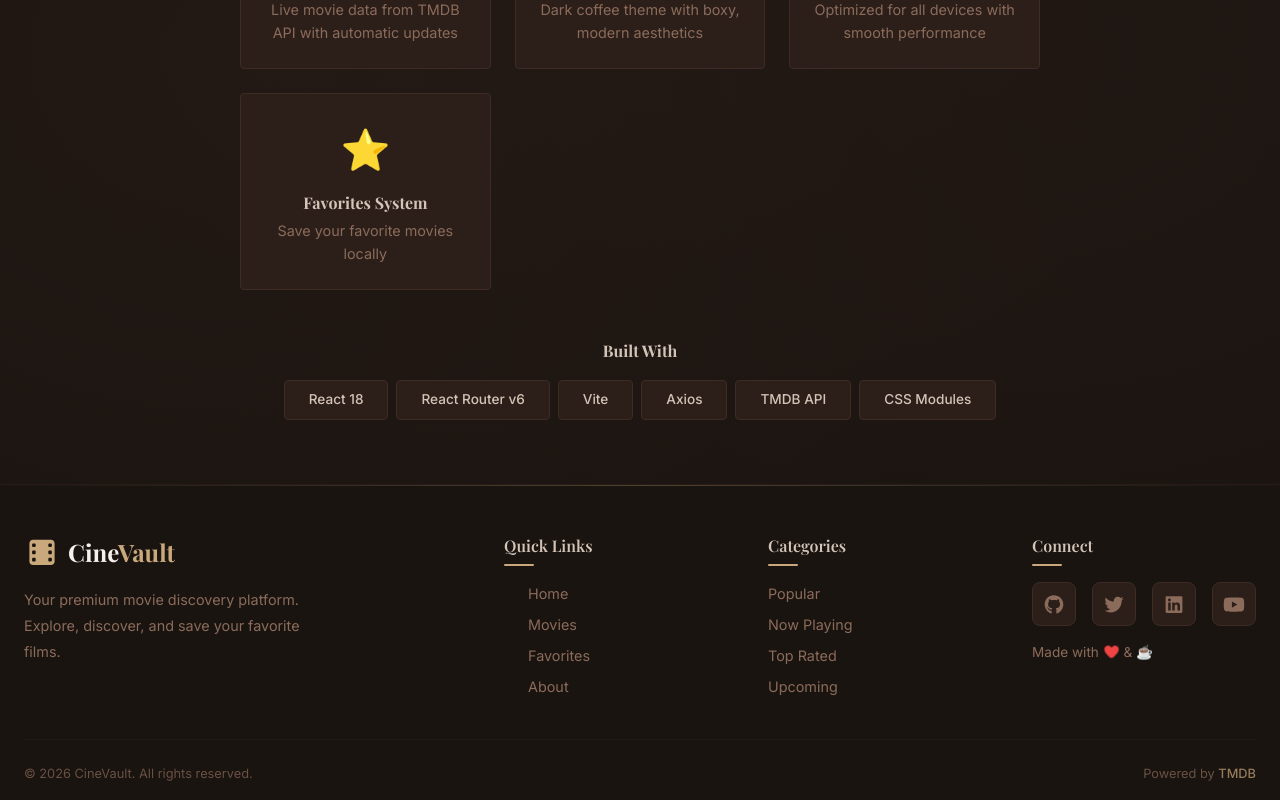
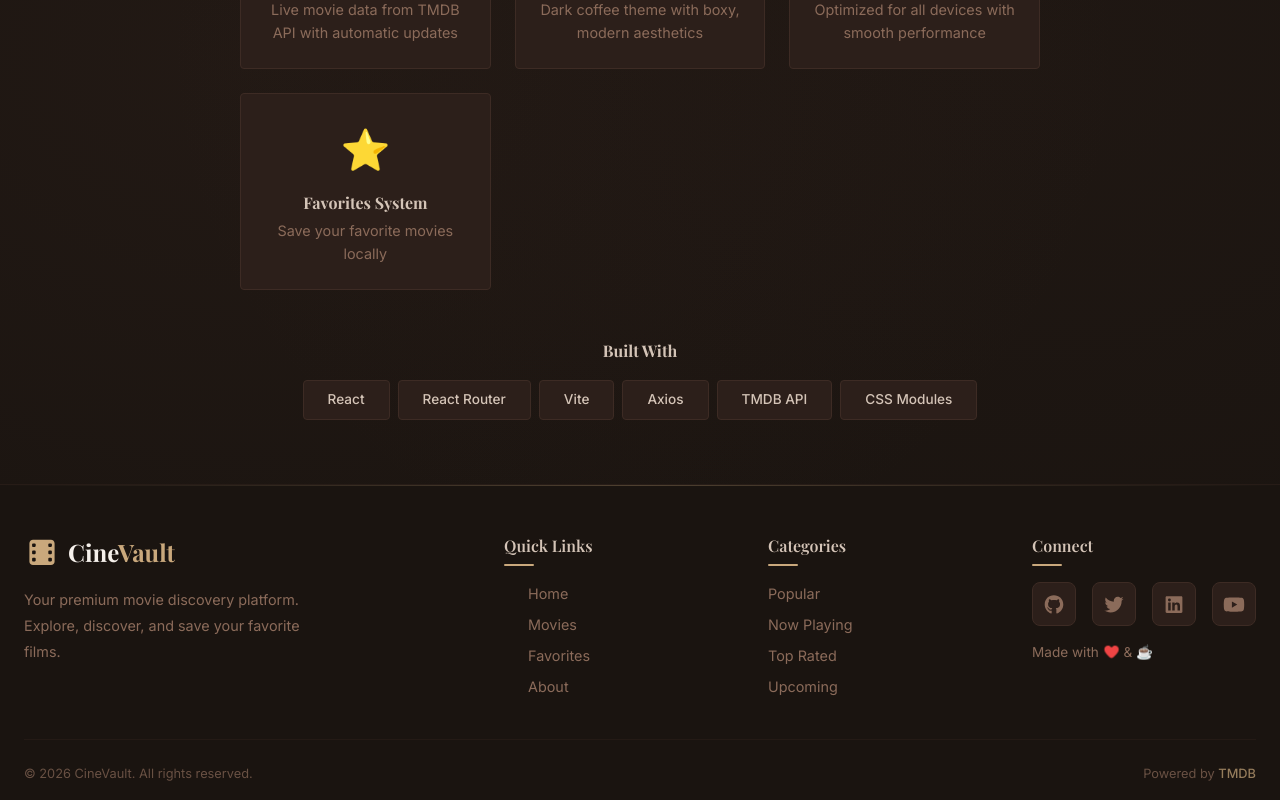
Before and after one commit to junaidali44/Vortextech-week-4-project-syed-junaid-ali, a React (Vite) app: page /about in a window 1280 px wide. Shown: the part 690-1490 px from the top of the page. Built offline with nearby package versions, Linux system fonts and the light colour scheme.

Commit message:
Vortex tech wekk4 project complete

```diff
--- a/src/pages/About.jsx
+++ b/src/pages/About.jsx
@@ -46,8 +46,8 @@
           <div className="about-tech">
             <h4>Built With</h4>
             <div className="tech-tags">
-              <span className="tech-tag">React 18</span>
-              <span className="tech-tag">React Router v6</span>
+              <span className="tech-tag">React</span>
+              <span className="tech-tag">React Router</span>
               <span className="tech-tag">Vite</span>
               <span className="tech-tag">Axios</span>
               <span className="tech-tag">TMDB API</span>
```
